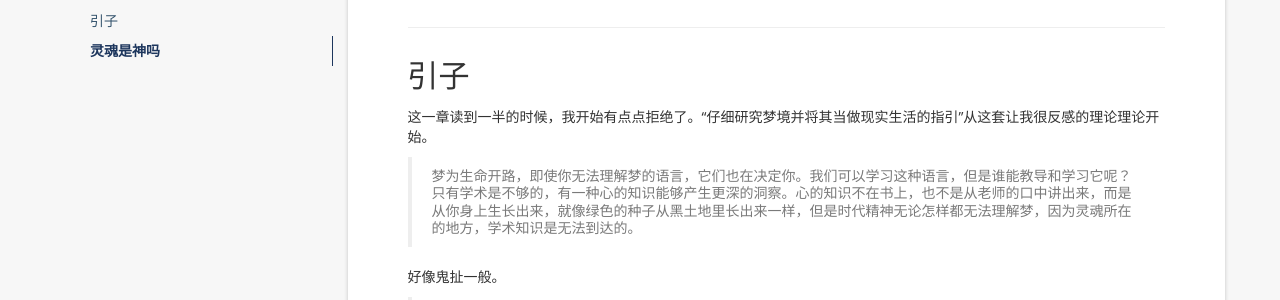
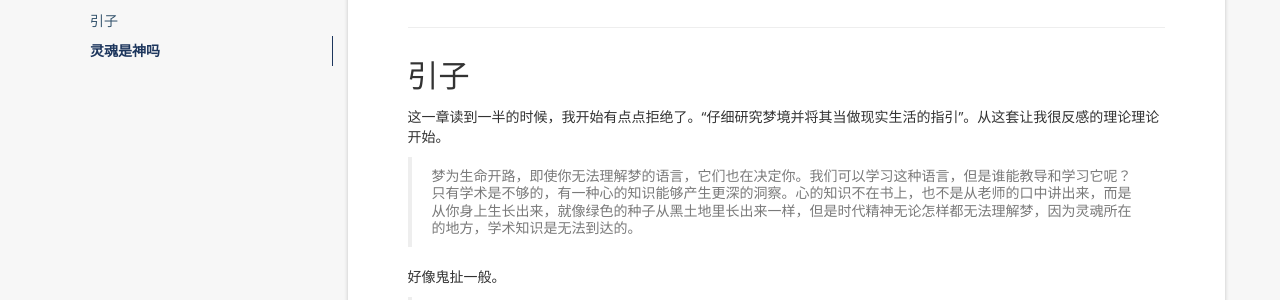
Before and after one commit to Guotykaka/Guotykaka.github.io, a Jekyll site: the page built from _posts/2019-03-27-redbook-two-read.md, in a window 1280 px wide and 900 px high. Shown: the part 333-633 px from the top of the window. Built offline with Jekyll 4.4.1, drawn with Linux system fonts in a browser that asks for light colours; nearby versions of some CDN libraries; a script that is not in the unit is left out; comment, search, counter and statistics services are not loaded.

```diff
--- a/_posts/2019-03-27-redbook-two-read.md
+++ b/_posts/2019-03-27-redbook-two-read.md
@@ -15,7 +15,7 @@
 引子			{#lead}
 -------------
 
-这一章读到一半的时候，我开始有点点拒绝了。“仔细研究梦境并将其当做现实生活的指引”从这套让我很反感的理论理论开始。
+这一章读到一半的时候，我开始有点点拒绝了。“仔细研究梦境并将其当做现实生活的指引”。从这套让我很反感的理论理论开始。
 
 >梦为生命开路，即使你无法理解梦的语言，它们也在决定你。我们可以学习这种语言，但是谁能教导和学习它呢？只有学术是不够的，有一种心的知识能够产生更深的洞察。心的知识不在书上，也不是从老师的口中讲出来，而是从你身上生长出来，就像绿色的种子从黑土地里长出来一样，但是时代精神无论怎样都无法理解梦，因为灵魂所在的地方，学术知识是无法到达的。
 
```
